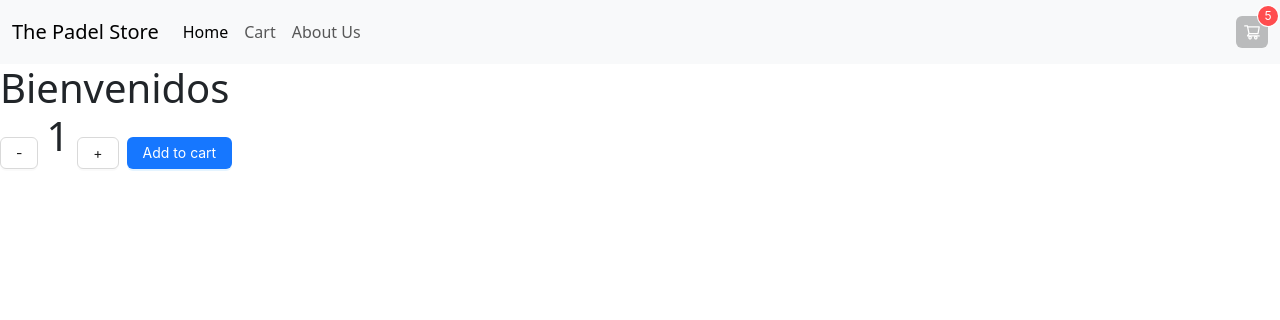
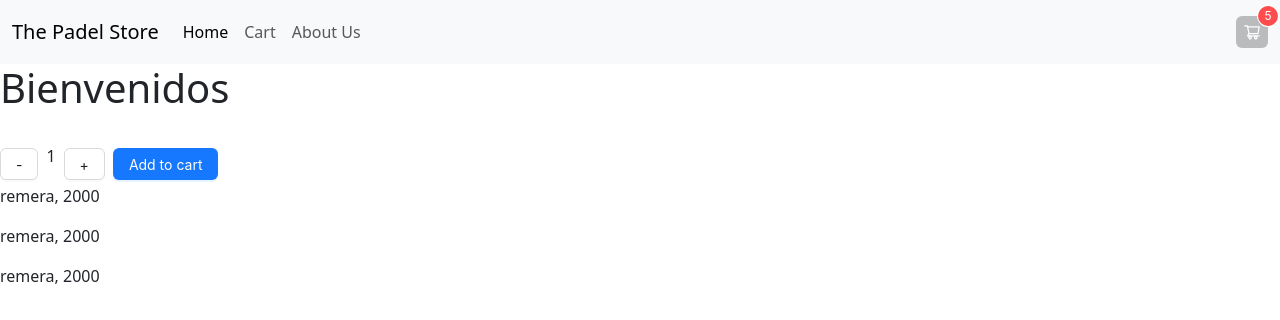
Before and after one commit to Nicopedeer/PreEntrega1-Pedernera, a React (Vite) app: page / in a window 1280 px wide. Shown: the top 320 px of the page. Built offline with nearby package versions, Linux system fonts and the light colour scheme.

Commit message:
Ejercicio clase6

```diff
--- /dev/null
+++ b/src/Components/Item/Item.jsx
@@ -0,0 +1,9 @@
+const Item =({producto}) =>{
+    return(
+        <div>
+            <p>{producto.name}, {producto.precio}</p>
+        </div>
+    )
+}
+
+export default Item
--- a/src/Components/ItemListContainer/ItemListContainer.jsx
+++ b/src/Components/ItemListContainer/ItemListContainer.jsx
@@ -1,13 +1,56 @@
 import 'bootstrap/dist/css/bootstrap.css';
 import ItemCount from '../ItemCount/ItemCount'
+import { useEffect, useState } from 'react';
+import { message, Spin } from 'antd';
+import Item from '../Item/Item';
 
 const ItemListContainer = ({greeting}) => {
+    const[products, setProducts] = useState([])
+    const promiseItems =new Promise ((resolve, reject) =>{
+        const ArrayItems =[
+            {name : "remera",
+            id: 1,
+            precio: 2000},
+            {name : "remera",
+            id: 2,
+             precio: 2000},
+            {name : "remera",
+            id: 3,
+            precio: 2000},
+        ]
+        setTimeout(() =>{
+            ArrayItems.length > 0 ? resolve(ArrayItems) : reject("esta vacio")
+        },5000)
+
+    })
+    useEffect(() => {
+        promiseItems
+        .then(res =>{
+            setProducts(res)
+        })
+        .catch(error => console.error(error.message))
+    },[])
+
+
+
     return(
-        <h1>
-            {greeting}
+        <>
+            <h1>
+                {greeting}
+            </h1>
             <br />
             <ItemCount />
-        </h1>
+            {products.length > 0 ? (
+                <>
+                {products.map((product, id) => <Item key={product.id} producto={product}/>)}
+                </>
+            ) : (
+                <Spin />
+            )}
+        </>
+
+
+
     )
 }
 
```
